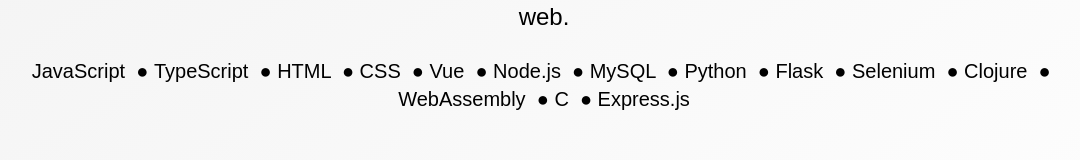
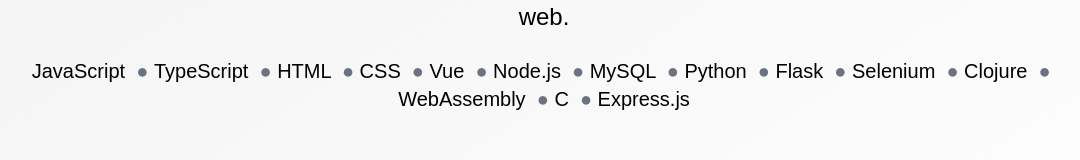
Before and after one commit to maciejoliwa/maciejoliwa-site, a Nuxt app: page / in a window 1280 px wide. Shown: the part 433-593 px from the top of the page, without its empty margins (96-1176 px from the left). Built offline with nearby package versions, Linux system fonts and the light colour scheme; a web font is replaced by a local one.

Commit message:
changed dots' colours

```diff
--- a/components/Projects.vue
+++ b/components/Projects.vue
@@ -2,7 +2,7 @@
   <section class="projects mt-2 md:mt-6 text-center md:max-w-2xl xl:max-w-6xl">
       <div class="text-md select-none md:text-xl inline-block hover:text-pink-600 transition-all hover:font-bold duration-500" v-for="(project, index) in projects" :key="project.id">
           {{ project }}
-          <span class="text-black" v-if="!isLast(index)">&nbsp;●&nbsp;</span>
+          <span class="text-black text-gray-500" v-if="!isLast(index)">&nbsp;●&nbsp;</span>
       </div>
   </section>
 </template>
```
Also changed, not shown: 2 other files (tests, documents, lock files or other folders).
